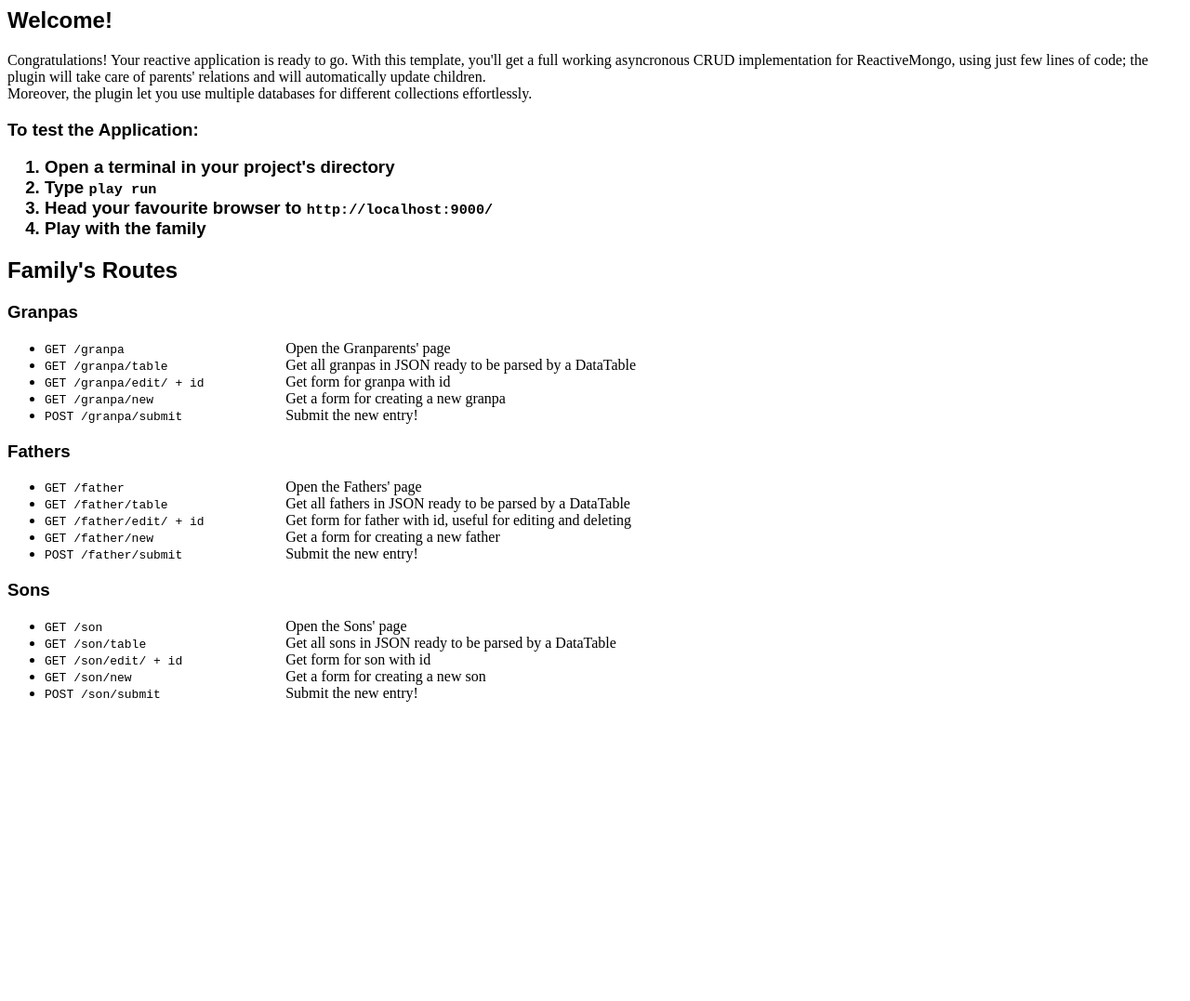
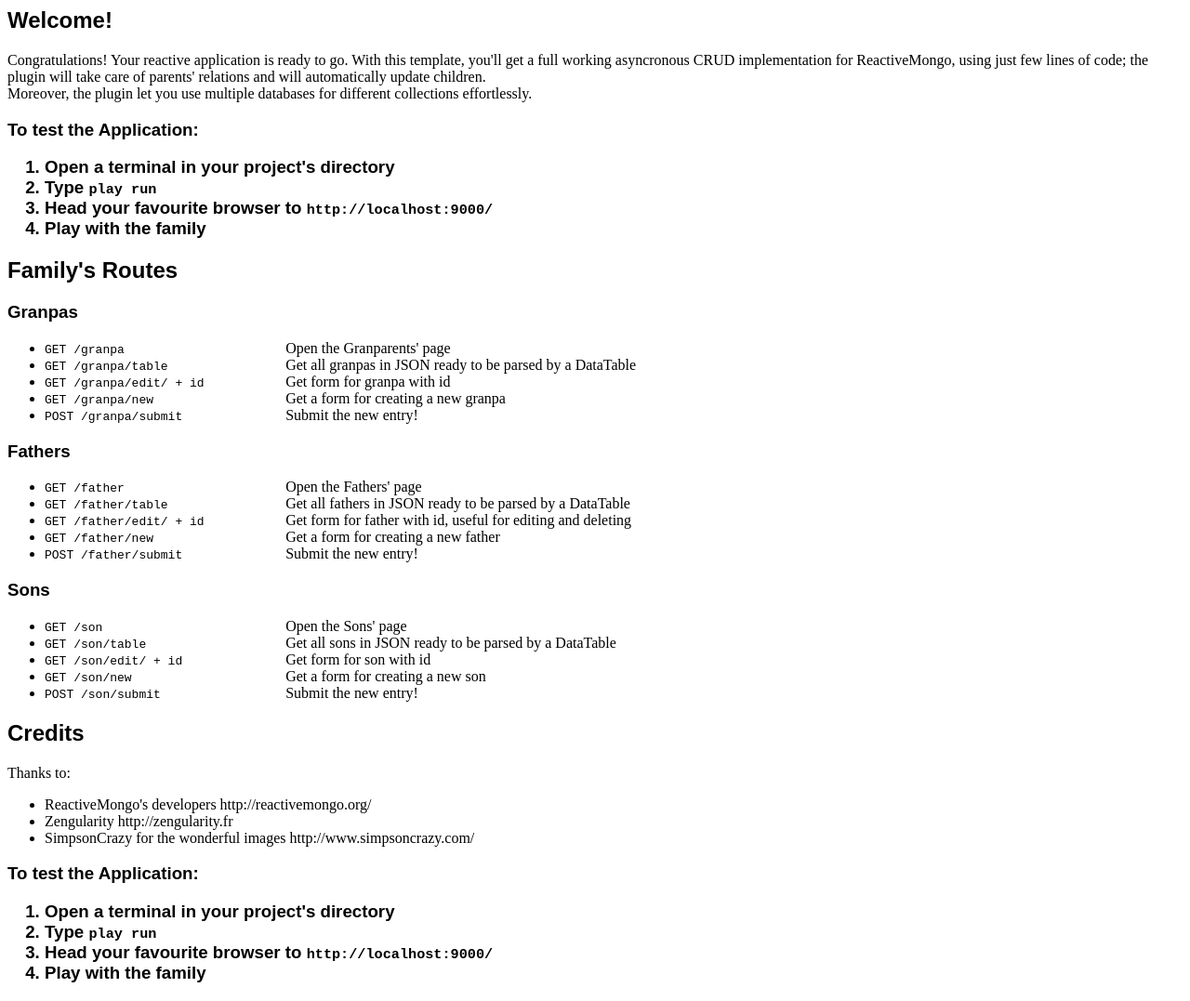
Before and after one commit to TPTeam/reactive_mongo_example, a plain HTML site: page tutorial/index.html in a window 1280 px wide. Shown: the whole page at 93% size. Before the commit the page ends 800 px from the top, so only its background shows below. Drawn offline with Linux system fonts and the light colour scheme.

Commit message:
added credits

```diff
--- a/public/stylesheets/main.css
+++ b/public/stylesheets/main.css
@@ -9,18 +9,17 @@ body {
 	margin: 0;
 	height: 100%;
 	width: 100%;
-	background: #eeeeee;
-	background: -moz-linear-gradient(top, #eeeeee 0%, #cccccc 100%);
-	background: -webkit-gradient(linear, left top, left bottom, color-stop(0%, #eeeeee),
-		color-stop(100%, #cccccc));
-	background: -webkit-linear-gradient(top, #eeeeee 0%, #cccccc 100%);
-	background: -o-linear-gradient(top, #eeeeee 0%, #cccccc 100%);
-	background: -ms-linear-gradient(top, #eeeeee 0%, #cccccc 100%);
-	background: linear-gradient(to bottom, #FFFFFD 0%, #E1D3B2 100%);
+	background: #FBE25E;
+	background: -moz-linear-gradient(top, #FBE25E 0%, #FBE888 100%);
+	background: -webkit-gradient(linear, left top, left bottom, color-stop(0%, #FBE25E),
+		color-stop(100%, #FBE888));
+	background: -webkit-linear-gradient(top, #FBE25E 0%, #FBE888 100%);
+	background: -o-linear-gradient(top, #FBE25E 0%, #FBE888 100%);
+	background: -ms-linear-gradient(top, #FBE25E 0%, #FBE888 100%);
+	background: linear-gradient(to bottom, #FBE25E 0%, #FBE888 100%);
 	filter: progid:DXImageTransform.Microsoft.gradient(
-		                     startColorstr='#eeeeee', endColorstr='#cccccc',
+		                     startColorstr='#FBE25E', endColorstr='#FBE888',
 		GradientType=0);
-	background: linear-gradient(to bottom, #FBE25E 0%, #FBE888 100%);
 	height: 100%;
 }
 
--- a/tutorial/index.html
+++ b/tutorial/index.html
@@ -66,6 +66,31 @@
     </ul>
 
 </div>
+<div>
+		<h2>Credits</h2>
+    <p>
+    	Thanks to:
+      <ul>
+        <li>ReactiveMongo's developers <a>http://reactivemongo.org/</a></li>
+        <li>Zengularity <a>http://zengularity.fr</a></li>
+        <li>SimpsonCrazy for the wonderful <a>images http://www.simpsoncrazy.com/</a></li>
+    	</ul>
+    </p>
+
+    </p>
+
+		<!-- some infos and papers!!! Andrea & Federico -->
+
+    <p>
+        <h3>To test the Application:
+        <ol>
+            <li>Open a terminal in your project's directory</li>
+            <li>Type <code>play run</code></li>
+            <li>Head your favourite browser to <code>http://localhost:9000/</code></li>
+            <li>Play with the family</li>
+        </ol>
+    </p>
+</div>
 
 </body>
 </html>
```
